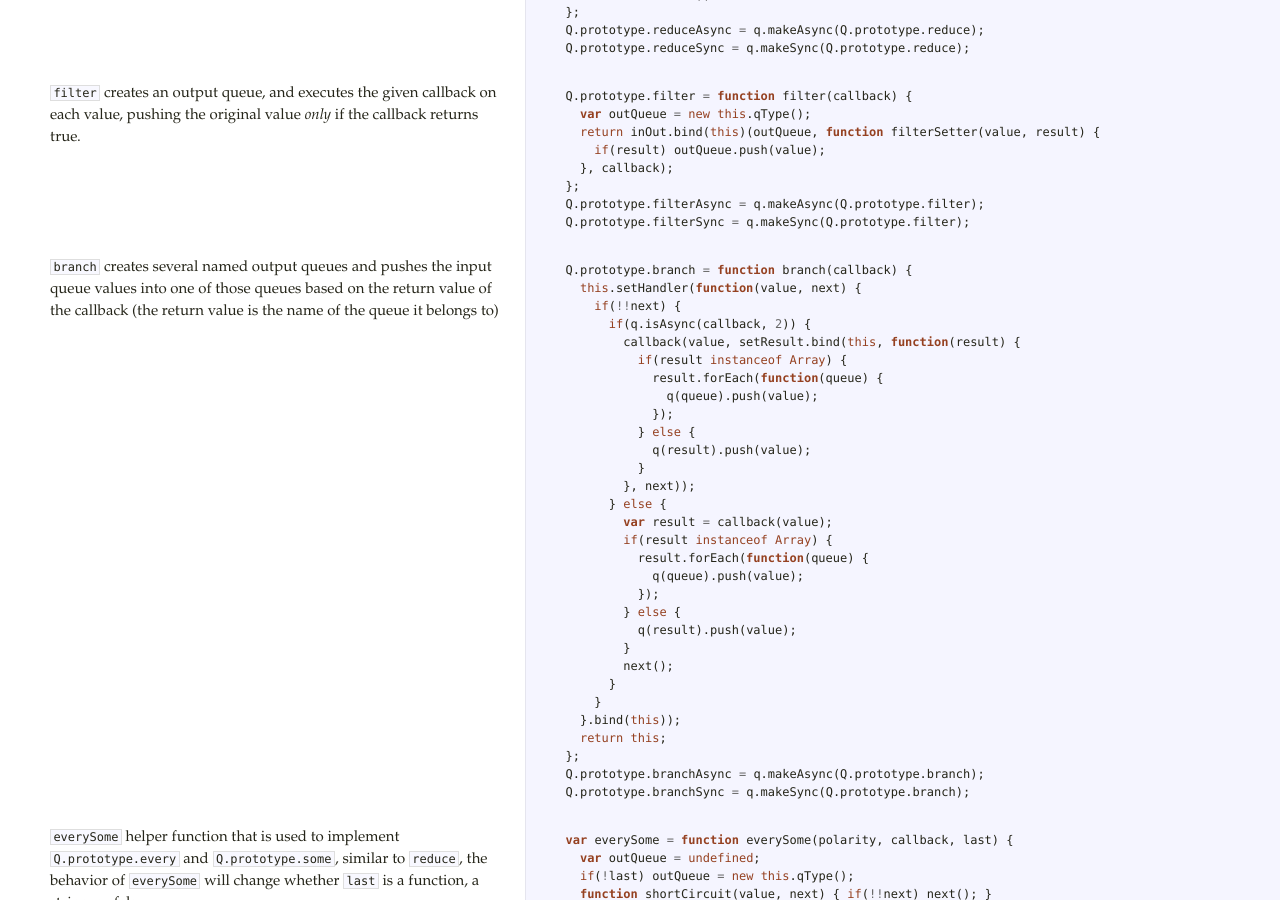
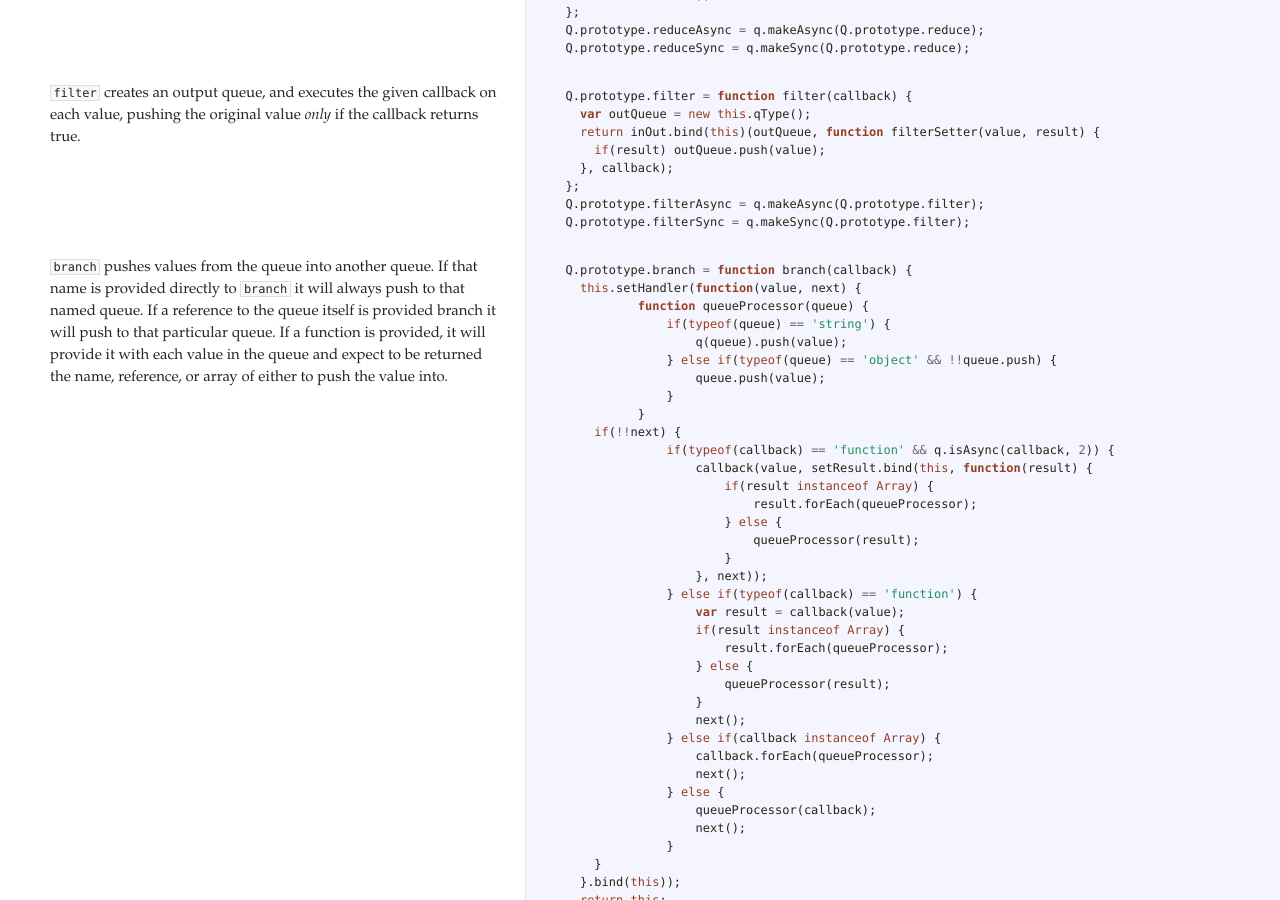
Before and after one commit to dfellis/queue-flow, a Jekyll site: the page docs/queue-flow.html, which Jekyll copies as it is, in a window 1280 px wide and 900 px high, scrolled down 6955 px. Built offline with Jekyll 4.4.1, drawn with Linux system fonts in a browser that asks for light colours; Markdown is read by kramdown in place of the engine named in the settings; some of the changed text lies outside the part shown.

Commit message:
Automatic documentation for version 0.5.18

```diff
--- a/docs/queue-flow.html
+++ b/docs/queue-flow.html
@@ -314,30 +314,42 @@ original value <em>only</em> if the callback returns true.</p>             </td>
     <span class="p">},</span> <span class="nx">callback</span><span class="p">);</span>
   <span class="p">};</span>
   <span class="nx">Q</span><span class="p">.</span><span class="nx">prototype</span><span class="p">.</span><span class="nx">filterAsync</span> <span class="o">=</span> <span class="nx">q</span><span class="p">.</span><span class="nx">makeAsync</span><span class="p">(</span><span class="nx">Q</span><span class="p">.</span><span class="nx">prototype</span><span class="p">.</span><span class="nx">filter</span><span class="p">);</span>
-  <span class="nx">Q</span><span class="p">.</span><span class="nx">prototype</span><span class="p">.</span><span class="nx">filterSync</span> <span class="o">=</span> <span class="nx">q</span><span class="p">.</span><span class="nx">makeSync</span><span class="p">(</span><span class="nx">Q</span><span class="p">.</span><span class="nx">prototype</span><span class="p">.</span><span class="nx">filter</span><span class="p">);</span></pre></div>             </td>           </tr>                               <tr id="section-39">             <td class="docs">               <div class="pilwrap">                 <a class="pilcrow" href="#section-39">&#182;</a>               </div>               <p><code>branch</code> creates several named output queues and pushes the input queue
-values into one of those queues based on the return value of the callback
-(the return value is the name of the queue it belongs to)</p>             </td>             <td class="code">               <div class="highlight"><pre>  <span class="nx">Q</span><span class="p">.</span><span class="nx">prototype</span><span class="p">.</span><span class="nx">branch</span> <span class="o">=</span> <span class="kd">function</span> <span class="nx">branch</span><span class="p">(</span><span class="nx">callback</span><span class="p">)</span> <span class="p">{</span>
+  <span class="nx">Q</span><span class="p">.</span><span class="nx">prototype</span><span class="p">.</span><span class="nx">filterSync</span> <span class="o">=</span> <span class="nx">q</span><span class="p">.</span><span class="nx">makeSync</span><span class="p">(</span><span class="nx">Q</span><span class="p">.</span><span class="nx">prototype</span><span class="p">.</span><span class="nx">filter</span><span class="p">);</span></pre></div>             </td>           </tr>                               <tr id="section-39">             <td class="docs">               <div class="pilwrap">                 <a class="pilcrow" href="#section-39">&#182;</a>               </div>               <p><code>branch</code> pushes values from the queue into another queue. If that name
+is provided directly to <code>branch</code> it will always push to that named queue.
+If a reference to the queue itself is provided branch it will push to that
+particular queue. If a function is provided, it will provide it with each
+value in the queue and expect to be returned the name, reference, or array
+of either to push the value into.</p>             </td>             <td class="code">               <div class="highlight"><pre>  <span class="nx">Q</span><span class="p">.</span><span class="nx">prototype</span><span class="p">.</span><span class="nx">branch</span> <span class="o">=</span> <span class="kd">function</span> <span class="nx">branch</span><span class="p">(</span><span class="nx">callback</span><span class="p">)</span> <span class="p">{</span>
     <span class="k">this</span><span class="p">.</span><span class="nx">setHandler</span><span class="p">(</span><span class="kd">function</span><span class="p">(</span><span class="nx">value</span><span class="p">,</span> <span class="nx">next</span><span class="p">)</span> <span class="p">{</span>
+            <span class="kd">function</span> <span class="nx">queueProcessor</span><span class="p">(</span><span class="nx">queue</span><span class="p">)</span> <span class="p">{</span>
+                <span class="k">if</span><span class="p">(</span><span class="k">typeof</span><span class="p">(</span><span class="nx">queue</span><span class="p">)</span> <span class="o">==</span> <span class="s1">&#39;string&#39;</span><span class="p">)</span> <span class="p">{</span>
+                    <span class="nx">q</span><span class="p">(</span><span class="nx">queue</span><span class="p">).</span><span class="nx">push</span><span class="p">(</span><span class="nx">value</span><span class="p">);</span>
+                <span class="p">}</span> <span class="k">else</span> <span class="k">if</span><span class="p">(</span><span class="k">typeof</span><span class="p">(</span><span class="nx">queue</span><span class="p">)</span> <span class="o">==</span> <span class="s1">&#39;object&#39;</span> <span class="o">&amp;&amp;</span> <span class="o">!!</span><span class="nx">queue</span><span class="p">.</span><span class="nx">push</span><span class="p">)</span> <span class="p">{</span>
+                    <span class="nx">queue</span><span class="p">.</span><span class="nx">push</span><span class="p">(</span><span class="nx">value</span><span class="p">);</span>
+                <span class="p">}</span>
+            <span class="p">}</span>
       <span class="k">if</span><span class="p">(</span><span class="o">!!</span><span class="nx">next</span><span class="p">)</span> <span class="p">{</span>
-        <span class="k">if</span><span class="p">(</span><span class="nx">q</span><span class="p">.</span><span class="nx">isAsync</span><span class="p">(</span><span class="nx">callback</span><span class="p">,</span> <span class="mi">2</span><span class="p">))</span> <span class="p">{</span>
+                <span class="k">if</span><span class="p">(</span><span class="k">typeof</span><span class="p">(</span><span class="nx">callback</span><span class="p">)</span> <span class="o">==</span> <span class="s1">&#39;function&#39;</span> <span class="o">&amp;&amp;</span> <span class="nx">q</span><span class="p">.</span><span class="nx">isAsync</span><span class="p">(</span><span class="nx">callback</span><span class="p">,</span> <span class="mi">2</span><span class="p">))</span> <span class="p">{</span>
                     <span class="nx">callback</span><span class="p">(</span><span class="nx">value</span><span class="p">,</span> <span class="nx">setResult</span><span class="p">.</span><span class="nx">bind</span><span class="p">(</span><span class="k">this</span><span class="p">,</span> <span class="kd">function</span><span class="p">(</span><span class="nx">result</span><span class="p">)</span> <span class="p">{</span>
                         <span class="k">if</span><span class="p">(</span><span class="nx">result</span> <span class="k">instanceof</span> <span class="nb">Array</span><span class="p">)</span> <span class="p">{</span>
-              <span class="nx">result</span><span class="p">.</span><span class="nx">forEach</span><span class="p">(</span><span class="kd">function</span><span class="p">(</span><span class="nx">queue</span><span class="p">)</span> <span class="p">{</span>
-                <span class="nx">q</span><span class="p">(</span><span class="nx">queue</span><span class="p">).</span><span class="nx">push</span><span class="p">(</span><span class="nx">value</span><span class="p">);</span>
-              <span class="p">});</span>
+                            <span class="nx">result</span><span class="p">.</span><span class="nx">forEach</span><span class="p">(</span><span class="nx">queueProcessor</span><span class="p">);</span>
                         <span class="p">}</span> <span class="k">else</span> <span class="p">{</span>
-              <span class="nx">q</span><span class="p">(</span><span class="nx">result</span><span class="p">).</span><span class="nx">push</span><span class="p">(</span><span class="nx">value</span><span class="p">);</span>
+                            <span class="nx">queueProcessor</span><span class="p">(</span><span class="nx">result</span><span class="p">);</span>
                         <span class="p">}</span>
                     <span class="p">},</span> <span class="nx">next</span><span class="p">));</span>
-        <span class="p">}</span> <span class="k">else</span> <span class="p">{</span>
+                <span class="p">}</span> <span class="k">else</span> <span class="k">if</span><span class="p">(</span><span class="k">typeof</span><span class="p">(</span><span class="nx">callback</span><span class="p">)</span> <span class="o">==</span> <span class="s1">&#39;function&#39;</span><span class="p">)</span> <span class="p">{</span>
                     <span class="kd">var</span> <span class="nx">result</span> <span class="o">=</span> <span class="nx">callback</span><span class="p">(</span><span class="nx">value</span><span class="p">);</span>
                     <span class="k">if</span><span class="p">(</span><span class="nx">result</span> <span class="k">instanceof</span> <span class="nb">Array</span><span class="p">)</span> <span class="p">{</span>
-            <span class="nx">result</span><span class="p">.</span><span class="nx">forEach</span><span class="p">(</span><span class="kd">function</span><span class="p">(</span><span class="nx">queue</span><span class="p">)</span> <span class="p">{</span>
-              <span class="nx">q</span><span class="p">(</span><span class="nx">queue</span><span class="p">).</span><span class="nx">push</span><span class="p">(</span><span class="nx">value</span><span class="p">);</span>
-            <span class="p">});</span>
+                        <span class="nx">result</span><span class="p">.</span><span class="nx">forEach</span><span class="p">(</span><span class="nx">queueProcessor</span><span class="p">);</span>
                     <span class="p">}</span> <span class="k">else</span> <span class="p">{</span>
-            <span class="nx">q</span><span class="p">(</span><span class="nx">result</span><span class="p">).</span><span class="nx">push</span><span class="p">(</span><span class="nx">value</span><span class="p">);</span>
+                        <span class="nx">queueProcessor</span><span class="p">(</span><span class="nx">result</span><span class="p">);</span>
                     <span class="p">}</span>
+                    <span class="nx">next</span><span class="p">();</span>
+                <span class="p">}</span> <span class="k">else</span> <span class="k">if</span><span class="p">(</span><span class="nx">callback</span> <span class="k">instanceof</span> <span class="nb">Array</span><span class="p">)</span> <span class="p">{</span>
+                    <span class="nx">callback</span><span class="p">.</span><span class="nx">forEach</span><span class="p">(</span><span class="nx">queueProcessor</span><span class="p">);</span>
+                    <span class="nx">next</span><span class="p">();</span>
+                <span class="p">}</span> <span class="k">else</span> <span class="p">{</span>
+                    <span class="nx">queueProcessor</span><span class="p">(</span><span class="nx">callback</span><span class="p">);</span>
                     <span class="nx">next</span><span class="p">();</span>
                 <span class="p">}</span>
       <span class="p">}</span>
@@ -497,10 +509,8 @@ error, similar to <code>node</code> above. <code>execCommon</code> is the base f
     <span class="p">};</span>
     <span class="nx">Q</span><span class="p">.</span><span class="nx">prototype</span><span class="p">.</span><span class="nx">execAsync</span> <span class="o">=</span> <span class="kd">function</span> <span class="nx">execAsync</span><span class="p">(</span><span class="nx">args</span><span class="p">,</span> <span class="nx">onError</span><span class="p">)</span> <span class="p">{</span>
         <span class="k">return</span> <span class="nx">execCommon</span><span class="p">.</span><span class="nx">bind</span><span class="p">(</span><span class="k">this</span><span class="p">,</span> <span class="s1">&#39;async&#39;</span><span class="p">)(</span><span class="nx">args</span><span class="p">,</span> <span class="nx">onError</span><span class="p">);</span>
-    <span class="p">};</span></pre></div>             </td>           </tr>                               <tr id="section-48">             <td class="docs">               <div class="pilwrap">                 <a class="pilcrow" href="#section-48">&#182;</a>               </div>               <p><code>chain</code> is a simple application of <code>branch</code> when you always want to branch to the same queue</p>             </td>             <td class="code">               <div class="highlight"><pre>  <span class="nx">Q</span><span class="p">.</span><span class="nx">prototype</span><span class="p">.</span><span class="nx">chain</span> <span class="o">=</span> <span class="kd">function</span> <span class="nx">chain</span><span class="p">(</span><span class="nx">queue</span><span class="p">)</span> <span class="p">{</span>
-    <span class="k">return</span> <span class="k">this</span><span class="p">.</span><span class="nx">branch</span><span class="p">(</span><span class="kd">function</span><span class="p">()</span> <span class="p">{</span> <span class="k">return</span> <span class="nx">queue</span><span class="p">;</span> <span class="p">});</span>
-  <span class="p">};</span></pre></div>             </td>           </tr>                               <tr id="section-49">             <td class="docs">               <div class="pilwrap">                 <a class="pilcrow" href="#section-49">&#182;</a>               </div>               <p>Export the <code>q</code> helper function, keeping the alteration of the global scope to a minimum</p>             </td>             <td class="code">               <div class="highlight"><pre>  <span class="k">return</span> <span class="nx">q</span><span class="p">;</span>
-<span class="p">})();</span></pre></div>             </td>           </tr>                               <tr id="section-50">             <td class="docs">               <div class="pilwrap">                 <a class="pilcrow" href="#section-50">&#182;</a>               </div>               <p>If in a CommonJS environment like Node.js, export queue-flow</p>             </td>             <td class="code">               <div class="highlight"><pre><span class="k">if</span><span class="p">(</span><span class="nx">module</span> <span class="o">&amp;&amp;</span> <span class="nx">module</span><span class="p">.</span><span class="nx">exports</span><span class="p">)</span> <span class="p">{</span>
+    <span class="p">};</span></pre></div>             </td>           </tr>                               <tr id="section-48">             <td class="docs">               <div class="pilwrap">                 <a class="pilcrow" href="#section-48">&#182;</a>               </div>               <p>Export the <code>q</code> helper function, keeping the alteration of the global scope to a minimum</p>             </td>             <td class="code">               <div class="highlight"><pre>  <span class="k">return</span> <span class="nx">q</span><span class="p">;</span>
+<span class="p">})();</span></pre></div>             </td>           </tr>                               <tr id="section-49">             <td class="docs">               <div class="pilwrap">                 <a class="pilcrow" href="#section-49">&#182;</a>               </div>               <p>If in a CommonJS environment like Node.js, export queue-flow</p>             </td>             <td class="code">               <div class="highlight"><pre><span class="k">if</span><span class="p">(</span><span class="nx">module</span> <span class="o">&amp;&amp;</span> <span class="nx">module</span><span class="p">.</span><span class="nx">exports</span><span class="p">)</span> <span class="p">{</span>
   <span class="nx">module</span><span class="p">.</span><span class="nx">exports</span> <span class="o">=</span> <span class="nx">q</span><span class="p">;</span>
 <span class="p">}</span>
 
```
Lines whose indentation alone changed are shown as unchanged.
